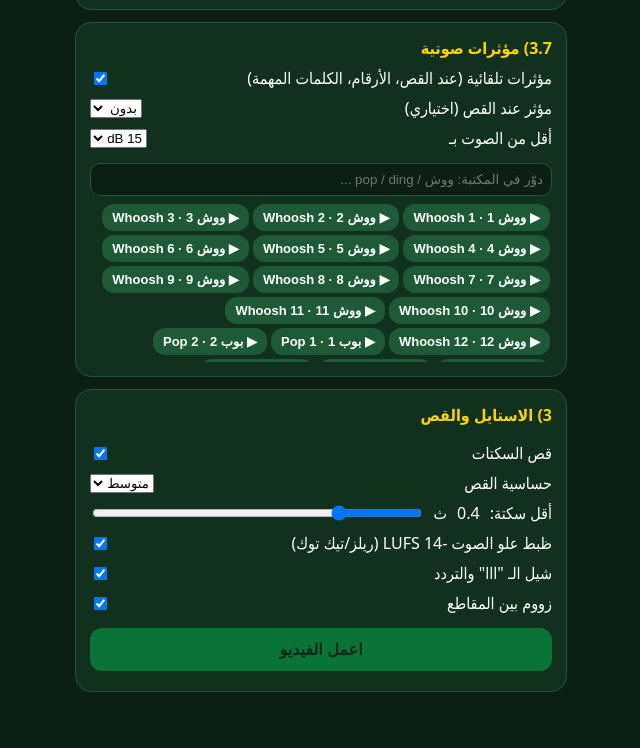
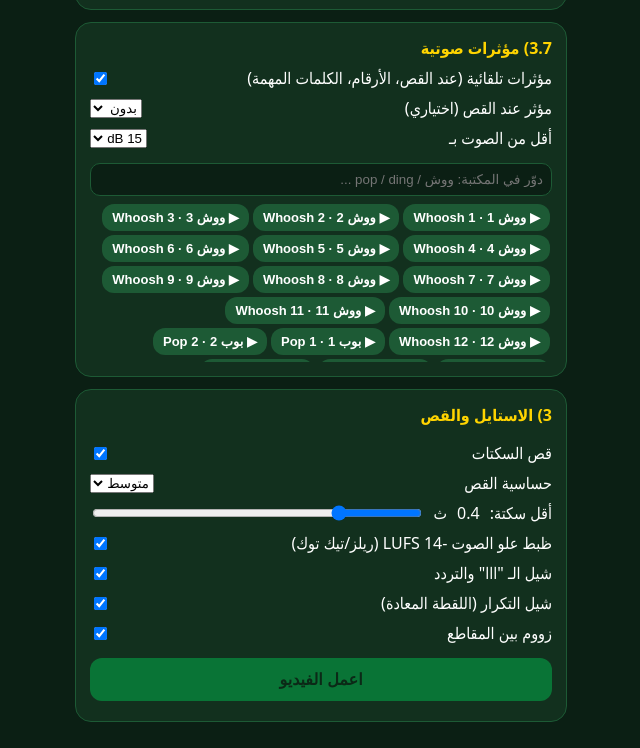
Before and after one commit to workbykomsan-lang/lc-x7k2m9, a plain HTML site: page index.html in a window 1280 px wide. Shown: the part 1081-1829 px from the top of the page, without its empty margins (319-959 px from the left). Before the commit the page ends 1799 px from the top, so only its background shows below. Drawn offline with Linux system fonts and the light colour scheme; a web font is replaced by a local one.

Commit message:
Update index.html

```diff
--- a/index.html
+++ b/index.html
@@ -38,6 +38,7 @@ video,canvas{width:100%;border-radius:12px;background:#000}.msg{color:#9fd;font-
 <label>أقل سكتة: <span id="gv">0.4</span>ث<input type="range" id="gap" min="0.15" max="1.2" step="0.05" value="0.4"></label>
 <label>ظبط علو الصوت -14 LUFS (ريلز/تيك توك)<input type="checkbox" id="loud" checked></label>
 <label>شيل الـ "ااا" والتردد<input type="checkbox" id="fil" checked></label>
+<label>شيل التكرار (اللقطة المعادة)<input type="checkbox" id="rep" checked></label>
 <label>زووم بين المقاطع<input type="checkbox" id="zoom" checked></label>
 <button id="rn" disabled>اعمل الفيديو</button><div class="msg" id="m3"></div><canvas id="cv" width="720" height="1280"></canvas></div>
 <div class="card" id="res" style="display:none"><div class="step">النتيجة</div><video id="out" controls playsinline></video><a id="dl"><button class="sec">نزّل الفيديو</button></a><div class="msg" id="stat"></div></div>
```
